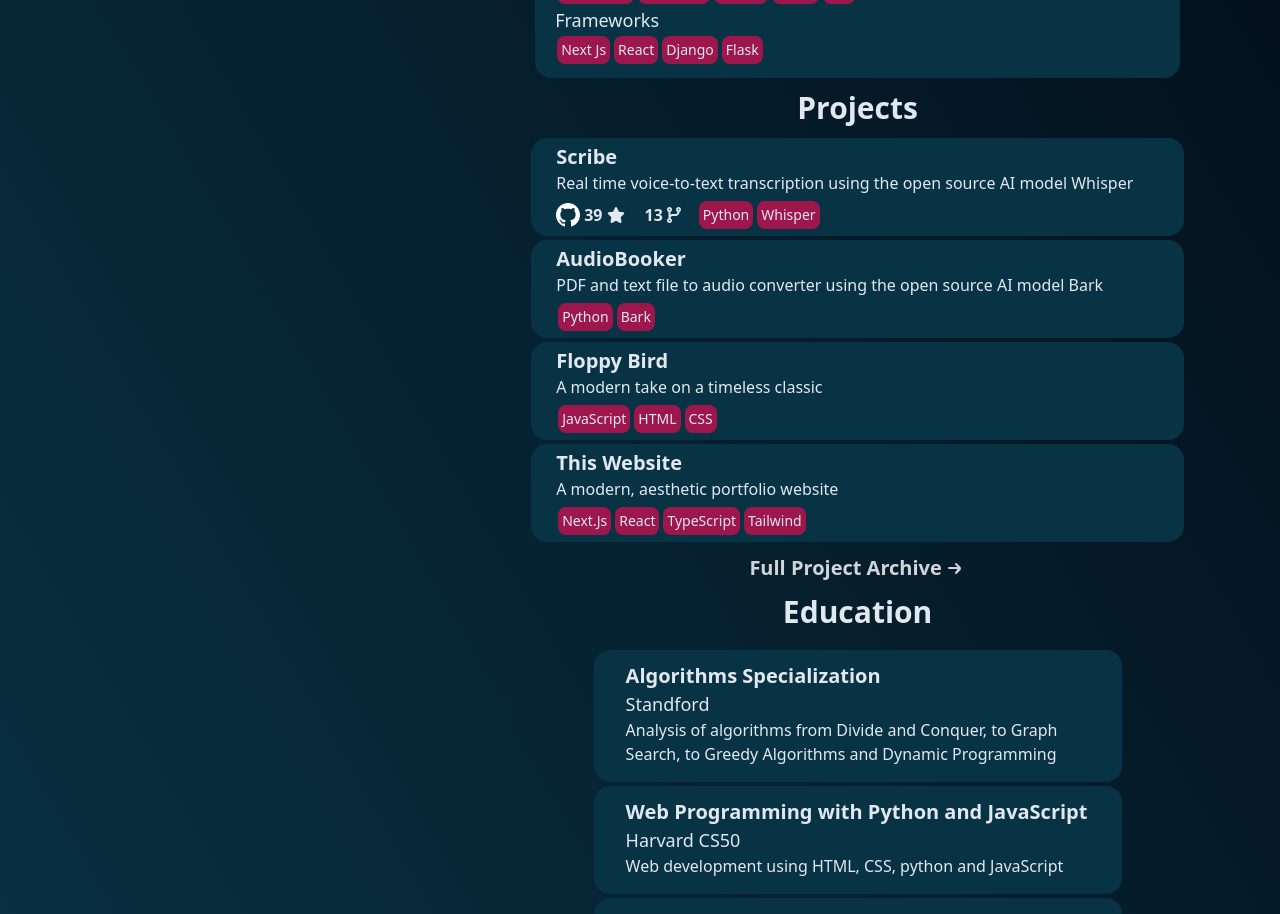
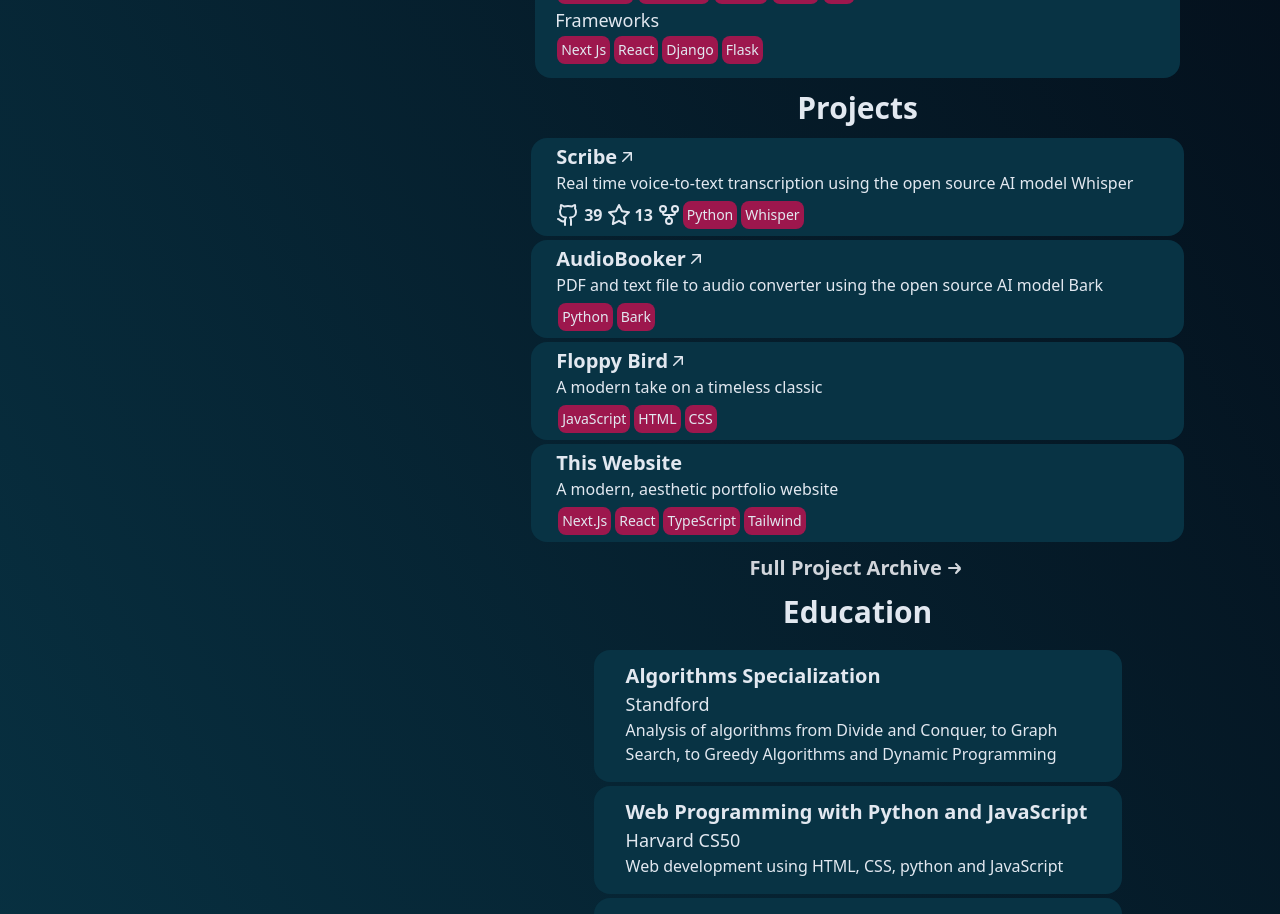
Before and after one commit to JohnZolton/portfolio-mk2, a Next.js app: page / in a window 1280 px wide. Shown: the part 980-1894 px from the top of the page. Built offline with nearby package versions, Linux system fonts and the light colour scheme.

Commit message:
icon changes and page links

```diff
--- a/package.json
+++ b/package.json
@@ -10,9 +10,9 @@
   },
   "dependencies": {
     "@fortawesome/fontawesome-free": "^6.4.0",
-    "@fortawesome/fontawesome-svg-core": "^6.4.0",
+    "@fortawesome/fontawesome-svg-core": "^6.4.2",
     "@fortawesome/free-brands-svg-icons": "^6.4.0",
-    "@fortawesome/free-solid-svg-icons": "^6.4.0",
+    "@fortawesome/free-solid-svg-icons": "^6.4.2",
     "@fortawesome/react-fontawesome": "^0.2.0",
     "@heroicons/react": "^2.0.18",
     "@t3-oss/env-nextjs": "^0.3.1",
--- a/src/pages/components/projecttile.tsx
+++ b/src/pages/components/projecttile.tsx
@@ -4,6 +4,7 @@
 import { FontAwesomeIcon } from "@fortawesome/react-fontawesome";
 import { faStar } from "@fortawesome/free-solid-svg-icons";
 import { faCodeBranch } from "@fortawesome/free-solid-svg-icons";
+import { faGithub } from "@fortawesome/free-brands-svg-icons";
 
 
 interface ProtjectTileProps {
@@ -90,29 +91,21 @@
             <div>{description}</div>
           </div>
           <div className="mt-1 flex flex-row items-center">
-            {(stars || forks) &&
-            (<svg
-              xmlns="http://www.w3.org/2000/svg"
-              width="24"
-              height="24"
-              viewBox="0 0 24 24"
-              fill="white"
-            >
-              <path d="M12 0c-6.626 0-12 5.373-12 12 0 5.302 3.438 9.8 8.207 11.387.599.111.793-.261.793-.577v-2.234c-3.338.726-4.033-1.416-4.033-1.416-.546-1.387-1.333-1.756-1.333-1.756-1.089-.745.083-.729.083-.729 1.205.084 1.839 1.237 1.839 1.237 1.07 1.834 2.807 1.304 3.492.997.107-.775.418-1.305.762-1.604-2.665-.305-5.467-1.334-5.467-5.931 0-1.311.469-2.381 1.236-3.221-.124-.303-.535-1.524.117-3.176 0 0 1.008-.322 3.301 1.23.957-.266 1.983-.399 3.003-.404 1.02.005 2.047.138 3.006.404 2.291-1.552 3.297-1.23 3.297-1.23.653 1.653.242 2.874.118 3.176.77.84 1.235 1.911 1.235 3.221 0 4.609-2.807 5.624-5.479 5.921.43.372.823 1.102.823 2.222v3.293c0 .319.192.694.801.576 4.765-1.589 8.199-6.086 8.199-11.386 0-6.627-5.373-12-12-12z" />
-            </svg>)
-            }
+            {(stars || forks) && (
+              <div>
+                <svg xmlns="http://www.w3.org/2000/svg" width="24" height="24" viewBox="0 0 24 24" fill="none" stroke="currentColor" stroke-width="2" stroke-linecap="round" stroke-linejoin="round" className="lucide lucide-github"><path d="M15 22v-4a4.8 4.8 0 0 0-1-3.5c3 0 6-2 6-5.5.08-1.25-.27-2.48-1-3.5.28-1.15.28-2.35 0-3.5 0 0-1 0-3 1.5-2.64-.5-5.36-.5-8 0C6 2 5 2 5 2c-.3 1.15-.3 2.35 0 3.5A5.403 5.403 0 0 0 4 9c0 3.5 3 5.5 6 5.5-.39.49-.68 1.05-.85 1.65-.17.6-.22 1.23-.15 1.85v4"/><path d="M9 18c-4.51 2-5-2-7-2"/></svg>
+              </div>
+            )}
             {stars && (
               <div className="transtion flex flex-row items-center duration-300 hover:text-orange-300">
                 <div className="px-1 font-semibold">{stars}</div>
-                <FontAwesomeIcon icon={faStar}/>
-                        <FontAwesomeIcon icon={['fab', 'github']} className="w-4 h-4  opacity-0"/>
+                <svg xmlns="http://www.w3.org/2000/svg" width="24" height="24" viewBox="0 0 24 24" fill="none" stroke="currentColor" stroke-width="2" stroke-linecap="round" stroke-linejoin="round" className="lucide lucide-star"><polygon points="12 2 15.09 8.26 22 9.27 17 14.14 18.18 21.02 12 17.77 5.82 21.02 7 14.14 2 9.27 8.91 8.26 12 2"/></svg>
               </div>
             )}
             {forks && (
               <div className="flex flex-row items-center transition duration-300 hover:text-blue-500">
                 <div className="px-1 font-semibold">{forks}</div>
-                <FontAwesomeIcon icon={faCodeBranch} />
-                        <FontAwesomeIcon icon={['fab', 'github']} className="w-4 h-4  opacity-0"/>
+                <svg xmlns="http://www.w3.org/2000/svg" width="24" height="24" viewBox="0 0 24 24" fill="none" stroke="currentColor" stroke-width="2" stroke-linecap="round" stroke-linejoin="round" className="lucide lucide-git-fork"><circle cx="12" cy="18" r="3"/><circle cx="6" cy="6" r="3"/><circle cx="18" cy="6" r="3"/><path d="M18 9v1a2 2 0 0 1-2 2H8a2 2 0 0 1-2-2V9"/><path d="M12 12v3"/></svg>
               </div>
             )}
             {stack && (
--- a/src/pages/index.tsx
+++ b/src/pages/index.tsx
@@ -46,6 +46,7 @@
         title="Scribe"
         description="Real time voice-to-text transcription using the open source AI model Whisper"
         repo="https://github.com/JohnZolton/scribe"
+        page="https://github.com/JohnZolton/scribe"
         stars={39}
         forks={13}
         stack="Python, Whisper"
@@ -57,6 +58,7 @@
         title="AudioBooker"
         description="PDF and text file to audio converter using the open source AI model Bark"
         repo="https://github.com/JohnZolton/pdf-2-mp3"
+        page="https://github.com/JohnZolton/pdf-2-mp3"
         stack="Python, Bark"
         hovered={hoveredProject}
         onMouseEnter={() => setHoveredProject("AudioBooker")}
@@ -67,6 +69,7 @@
         description="A modern take on a timeless classic"
         repo="https://github.com/JohnZolton/floppy-bird"
         url="https://floppybirddemo.github.io/"
+        page="https://floppybirddemo.github.io/"
         stack="JavaScript, HTML, CSS"
         hovered={hoveredProject}
         onMouseEnter={() => setHoveredProject("Floppy Bird")}
```
Also changed, not shown: 1 other file (tests, documents, lock files or other folders).
